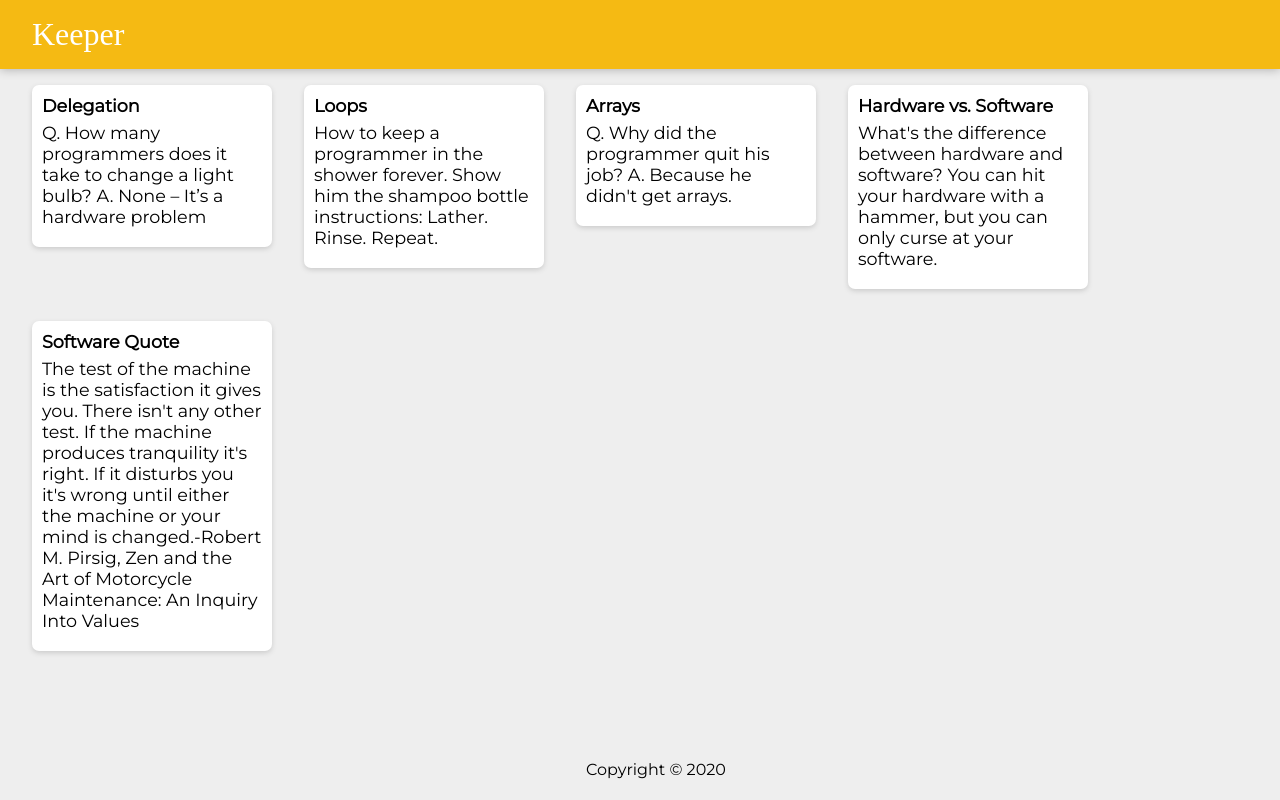
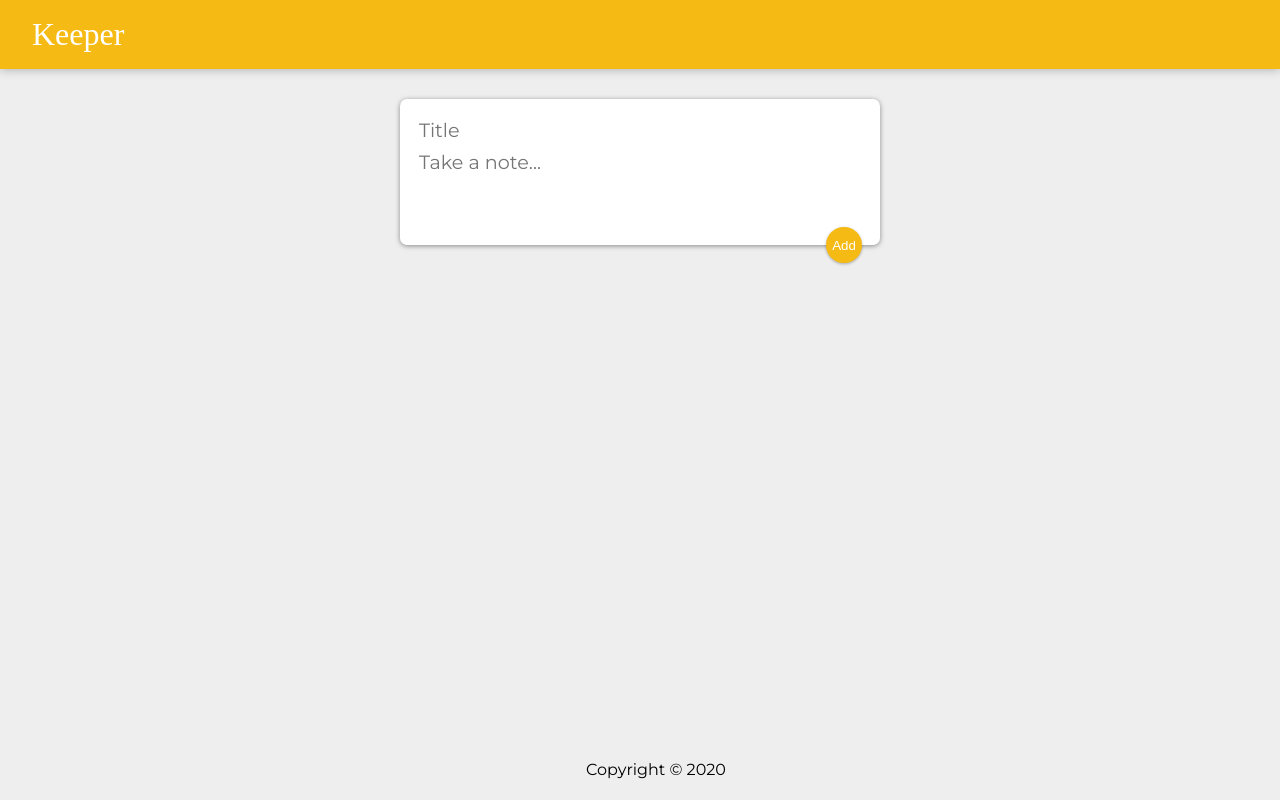
Before and after one commit to nazim806/keeper, a React (Create React App) app in the folder my-notes/: page / in a window 1280 px wide. Built offline with nearby package versions, Linux system fonts and the light colour scheme; a web font is replaced by a local one.

Commit message:
create new note and pass it to an array

```diff
--- a/my-notes/public/styles.css
+++ b/my-notes/public/styles.css
@@ -3,9 +3,11 @@
   margin: 0;
   box-sizing: border-box;
 }
+
 html {
   font-family: "Montserrat", sans-serif;
 }
+
 body {
   background: #eee;
   padding: 0 16px;
@@ -35,6 +37,7 @@
 footer p {
   color: #ccc;
 }
+
 .note {
   background: #fff;
   border-radius: 7px;
@@ -44,13 +47,63 @@
   margin: 16px;
   float: left;
 }
+
 .note h1 {
   font-size: 1.1em;
   margin-bottom: 6px;
 }
+
 .note p {
   font-size: 1.1em;
   margin-bottom: 10px;
   white-space: pre-wrap;
   word-wrap: break-word;
 }
+
+.note button {
+  position: relative;
+  float: right;
+  margin-right: 10px;
+  color: #f5ba13;
+  border: none;
+  width: 36px;
+  height: 36px;
+  cursor: pointer;
+  outline: none;
+}
+
+form {
+  position: relative;
+  width: 480px;
+  margin: 30px auto 20px auto;
+  background: #fff;
+  padding: 15px;
+  border-radius: 7px;
+  box-shadow: 0 1px 5px rgb(138, 137, 137);
+}
+
+form input,
+form textarea {
+  width: 100%;
+  border: none;
+  padding: 4px;
+  outline: none;
+  font-size: 1.2em;
+  font-family: inherit;
+  resize: none;
+}
+
+form button {
+  position: absolute;
+  right: 18px;
+  bottom: -18px;
+  background: #f5ba13;
+  color: #fff;
+  border: none;
+  border-radius: 50%;
+  width: 36px;
+  height: 36px;
+  box-shadow: 0 1px 3px rgba(0, 0, 0, 0.3);
+  cursor: pointer;
+  outline: none;
+}
--- a/my-notes/src/components/App.js
+++ b/my-notes/src/components/App.js
@@ -1,25 +1,28 @@
-import React from "react";
+import React, { useState } from "react";
 import Header from "./Header";
 import Footer from "./Footer";
 import Note from "./Note";
-import notes from "../notes";
+
+import CreateArea from "./CreateArea";
 
 // import { Content } from 'react-mdl';
 
 function App() {
+  const [notes, setNotes] = useState([]);
+
+  function addNote(note) {
+    setNotes((prevNotes) => {
+      return [...prevNotes, note];
+    });
+  }
+
   return (
     <div>
       <Header />
-
-      {notes.map((noteItem) =>
-
-          <Note
-            key={noteItem.key}
-            title={noteItem.title}
-            content={noteItem.content}
-          />
-
-    )}
+      <CreateArea onAdd={addNote} />
+      {notes.map((noteItem) => {
+        return <Note title={noteItem.title} content={noteItem.content} />;
+      })}
 
       <Footer />
     </div>
--- a/my-notes/src/components/CreateArea.jsx
+++ b/my-notes/src/components/CreateArea.jsx
@@ -1,12 +1,43 @@
-import React from "react";
+import React, { useState } from "react";
 
-function CreateArea() {
+function CreateArea(props) {
+  const [note, setNote] = useState({
+    title: "",
+    content: "",
+  });
+
+  function handleChange(event) {
+    const { name, value } = event.target;
+
+    setNote((prevNote) => {
+      return {
+        ...prevNote,
+        [name]: value,
+      };
+    });
+  }
+
+  function submitNote(event) {
+    props.onAdd(note);
+    event.preventDefault();
+  }
   return (
     <div>
       <form>
-        <input name="title" placeholder="Title" />
-        <textarea name="content" placeholder="Take a note..." rows="3" />
-        <button>Add</button>
+        <input
+          name="title"
+          onChange={handleChange}
+          value={note.title}
+          placeholder="Title"
+        />
+        <textarea
+          name="content"
+          onChange={handleChange}
+          value={note.content}
+          placeholder="Take a note..."
+          rows="3"
+        />
+        <button onClick={submitNote}>Add</button>
       </form>
     </div>
   );
```
